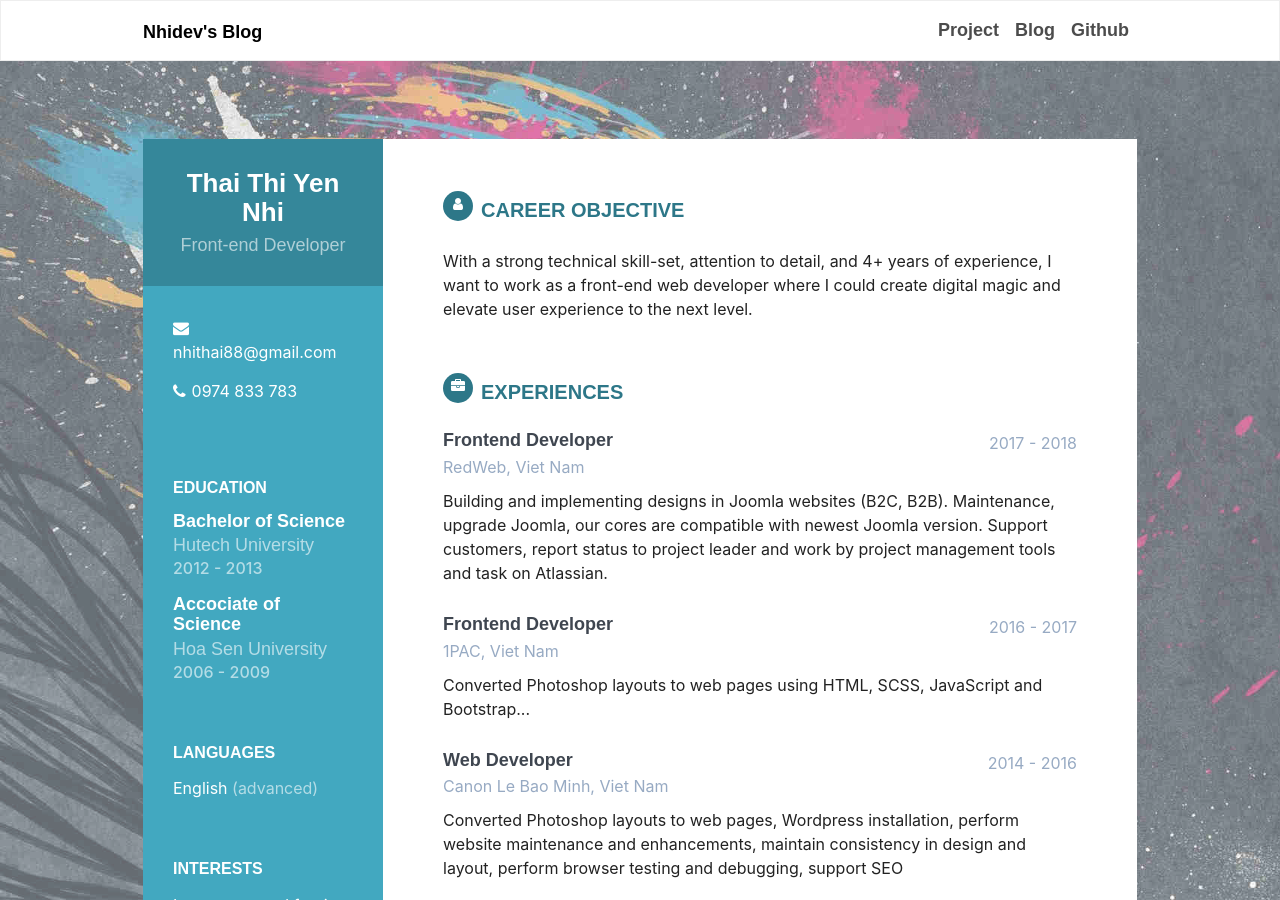
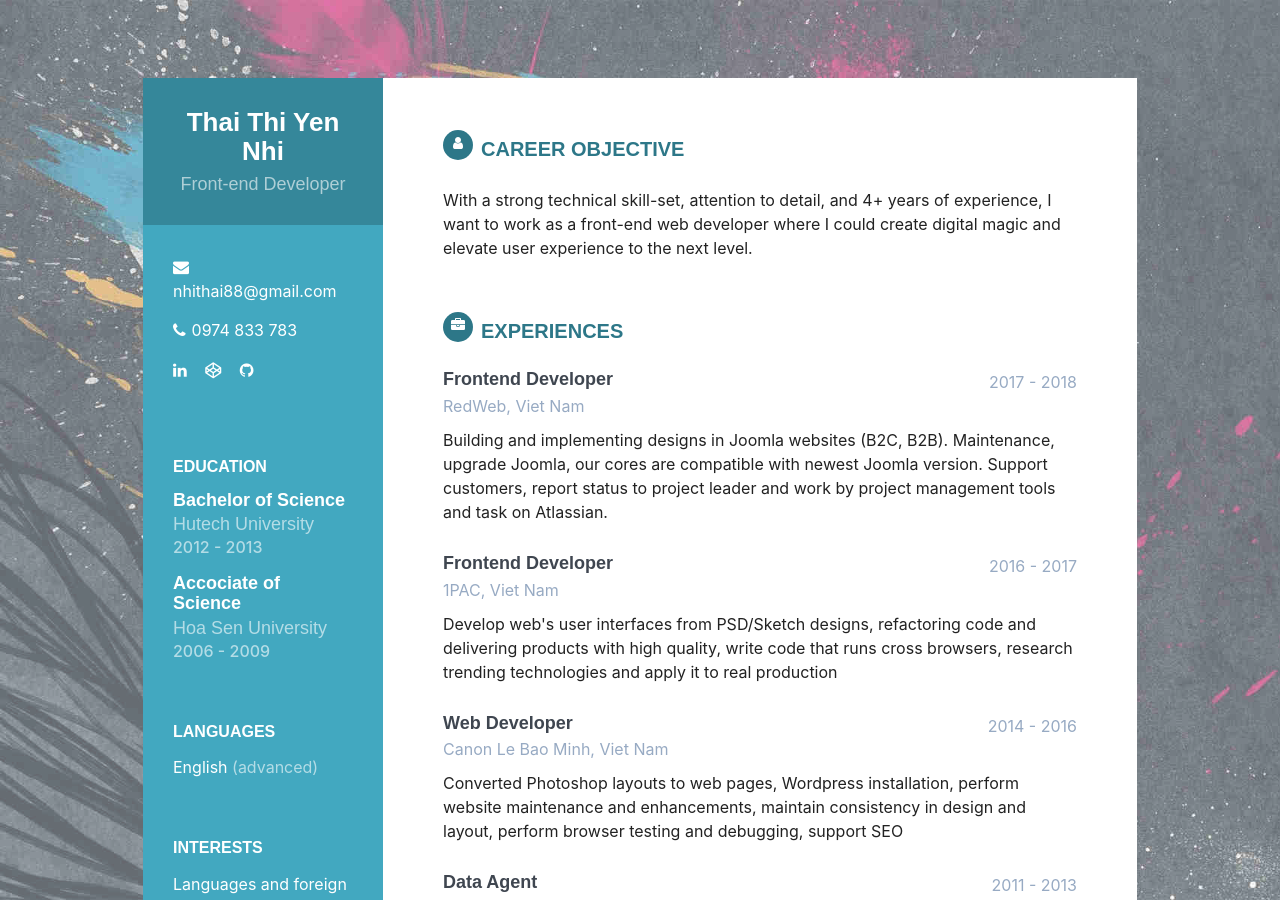
Before and after one commit to nhidev/nhidev.github.io, a Jekyll site: the page built from index.md, in a window 1280 px wide and 900 px high. Built offline with Jekyll 4.4.1, drawn with Linux system fonts in a browser that asks for light colours; nearby versions of some CDN libraries; some web fonts are replaced.

Commit message:
display none header, footer, fix content

```diff
--- a/_includes/footer.html
+++ b/_includes/footer.html
@@ -1,5 +1,5 @@
 
-<div class="py-5 border-top bg-white">
+<div class="py-5 border-top bg-white d-none">
   <div class="container">
 
     <p class="h5 mb-3">{{ site.title | escape }}</p>
--- a/_includes/header.html
+++ b/_includes/header.html
@@ -1,4 +1,4 @@
-<nav class="navbar navbar-expand-lg navbar-light bg-light">
+<nav class="navbar navbar-expand-lg navbar-light bg-light d-none">
   <div class="container">
     <a class="navbar-brand" rel="author" href="{{ "/" | relative_url }}">{{ site.title | escape }}</a>
 
--- a/_layouts/home.html
+++ b/_layouts/home.html
@@ -25,6 +25,11 @@ layout: default
               <ul class="list-unstyled contact-list">
                   <li class="email"><i class="fa fa-envelope"></i><a href="mailto: nhithai88@email.com">nhithai88@gmail.com</a></li>
                   <li class="phone"><i class="fa fa-phone"></i><a href="tel:0974833783">0974 833 783</a></li>
+              </ul>
+              <ul class="list-inline">
+                 <li class="list-inline-item"><a href="https://www.linkedin.com/in/nhi-thai-b69b7535" target="_blank"><i class="fa fa-linkedin"></i></a></li>
+                 <li class="list-inline-item"><a href="https://codepen.io/nhithai"><i class="fa fa-codepen" target="_blank"></i></a></li>
+                 <li class="list-inline-item"><a href="https://github.com/nhidev"><i class="fa fa-github" target="_blank"></i></a></li>
               </ul>
           </div><!--//contact-container-->
           <div class="education-container container-block">
@@ -93,8 +98,7 @@ layout: default
                       <div class="company">1PAC, Viet Nam</div>
                   </div><!--//meta-->
                   <div class="details">
-                      <p>Converted Photoshop layouts to web pages using HTML, SCSS, JavaScript and Bootstrap... </p>
-
+                      <p> Develop web's user interfaces from PSD/Sketch designs, refactoring code and delivering products with high quality, write code that runs cross browsers, research trending technologies and apply it to real production</p>
                   </div><!--//details-->
               </div><!--//item-->
 
```
